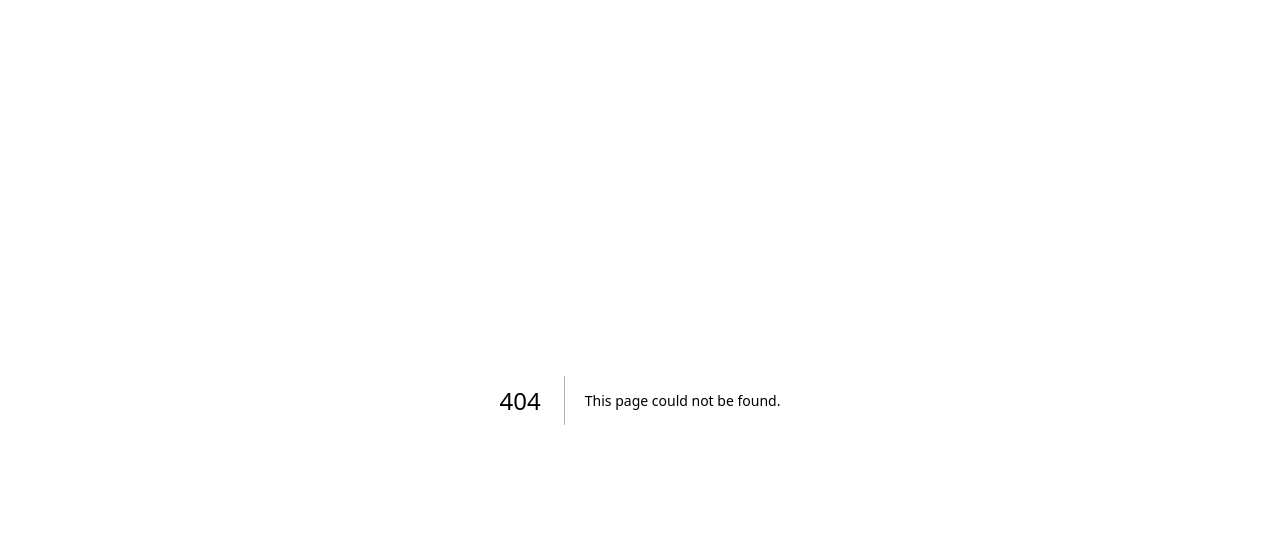
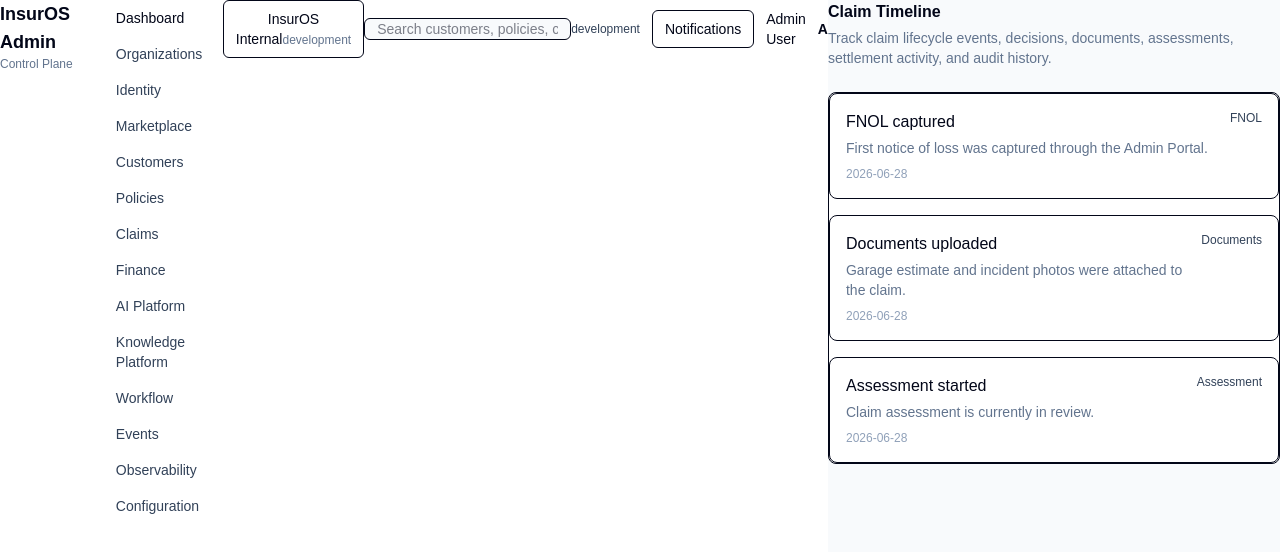
Before and after one commit to Bucrepinfo-lab/InsurOS, a Next.js app in the folder apps/admin/: page /dashboard/claims/1/timeline in a window 1280 px wide. Before the commit this address had no page. Shown: the top 552 px of the page. Built offline with nearby package versions, Linux system fonts and the light colour scheme; no server answers.

Commit message:
feat(claims): add claim timeline slice

```diff
--- /dev/null
+++ b/apps/admin/src/app/dashboard/claims/[claimId]/timeline/page.tsx
@@ -0,0 +1,51 @@
+import { Badge, Card, CardContent, DomainModulePage } from '@insuros/ui';
+
+const events = [
+  {
+    title: 'FNOL captured',
+    description: 'First notice of loss was captured through the Admin Portal.',
+    type: 'FNOL',
+    date: '2026-06-28'
+  },
+  {
+    title: 'Documents uploaded',
+    description: 'Garage estimate and incident photos were attached to the claim.',
+    type: 'Documents',
+    date: '2026-06-28'
+  },
+  {
+    title: 'Assessment started',
+    description: 'Claim assessment is currently in review.',
+    type: 'Assessment',
+    date: '2026-06-28'
+  }
+];
+
+export default function ClaimTimelinePage() {
+  return (
+    <DomainModulePage
+      title='Claim Timeline'
+      description='Track claim lifecycle events, decisions, documents, assessments, settlement activity, and audit history.'
+    >
+      <Card>
+        <CardContent>
+          <div className='grid gap-4'>
+            {events.map((event) => (
+              <div key={event.title} className='rounded-lg border p-4'>
+                <div className='flex items-start justify-between gap-4'>
+                  <div>
+                    <p className='font-medium text-slate-950'>{event.title}</p>
+                    <p className='mt-1 text-sm text-slate-500'>{event.description}</p>
+                    <p className='mt-2 text-xs text-slate-400'>{event.date}</p>
+                  </div>
+
+                  <Badge tone='neutral'>{event.type}</Badge>
+                </div>
+              </div>
+            ))}
+          </div>
+        </CardContent>
+      </Card>
+    </DomainModulePage>
+  );
+}
```
